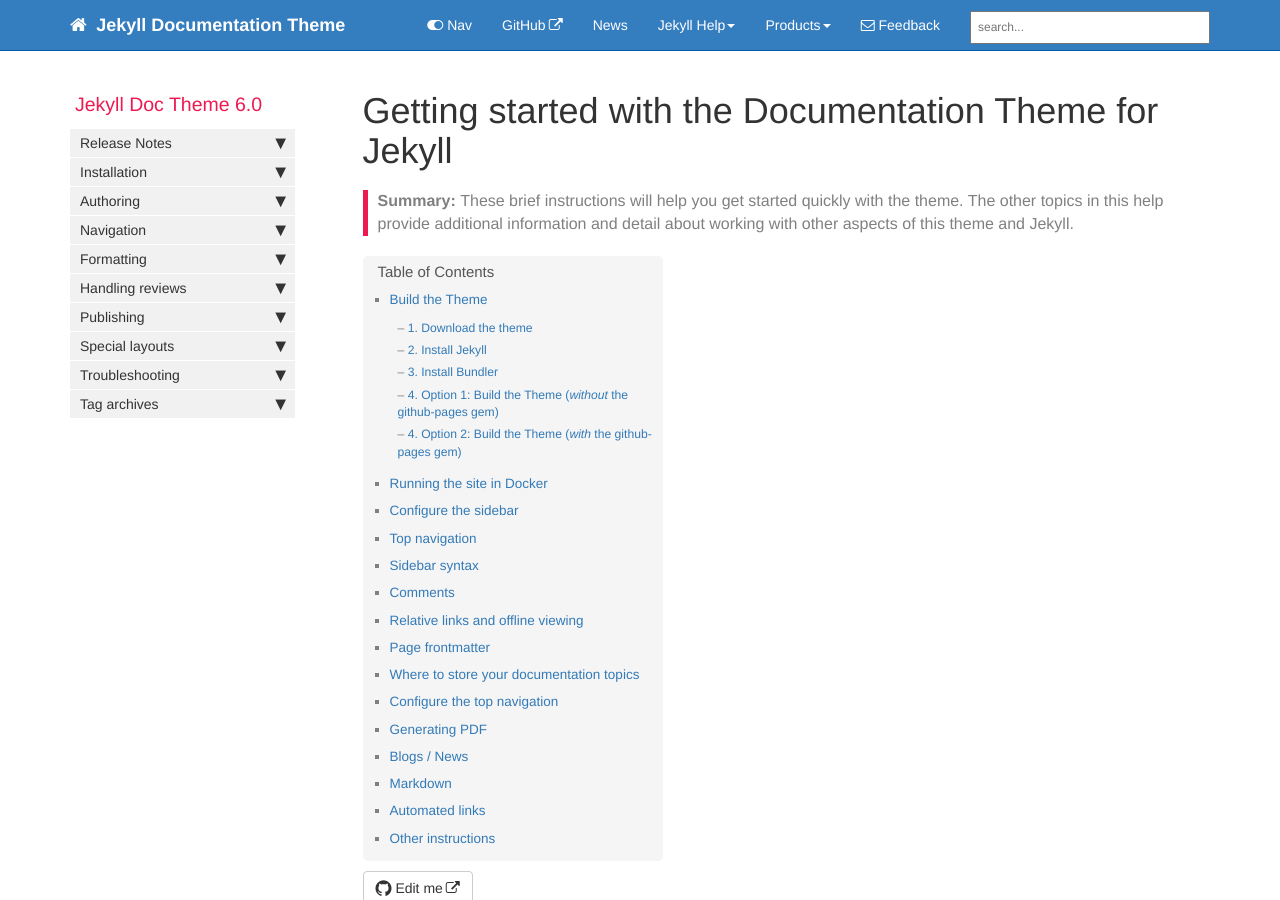
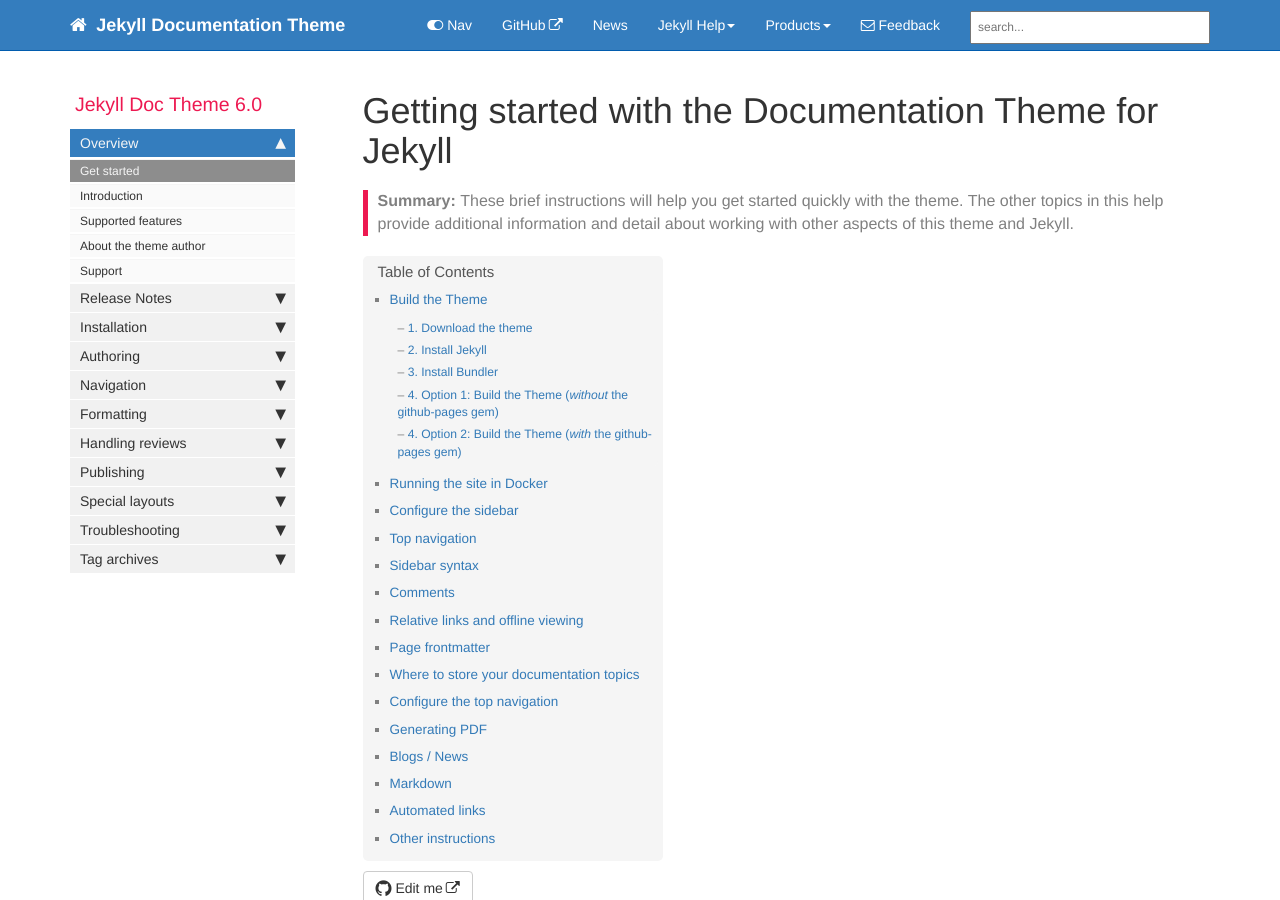
Before and after one commit to hnphien/home, a Jekyll site: the page built from index.md, in a window 1280 px wide and 900 px high. Built offline with Jekyll 4.4.1, drawn with Linux system fonts in a browser that asks for light colours; comment, search, counter and statistics services are not loaded.

Commit message:
no message

```diff
--- a/_data/sidebars/mydoc_sidebar.yml
+++ b/_data/sidebars/mydoc_sidebar.yml
@@ -18,6 +18,31 @@ entries:
       url: /tocpage.html
       output: pdf
       type: frontmatter
+
+  - title: Overview
+    output: web, pdf
+    folderitems:
+
+    - title: Get started
+      url: /index.html
+      output: web, pdf
+      type: homepage
+
+    - title: Introduction
+      url: /mydoc_introduction.html
+      output: web, pdf
+
+    - title: Supported features
+      url: /mydoc_supported_features.html
+      output: web, pdf
+
+    - title: About the theme author
+      url: /mydoc_about.html
+      output: web, pdf
+
+    - title: Support
+      url: /mydoc_support.html
+      output: web, pdf
 
   - title: Release Notes
     output: web, pdf
```
